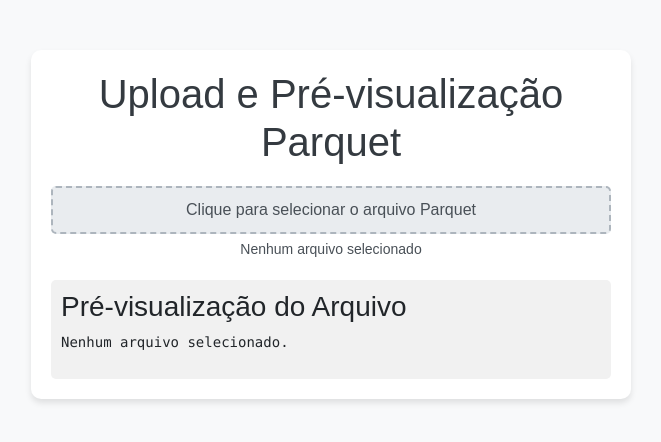
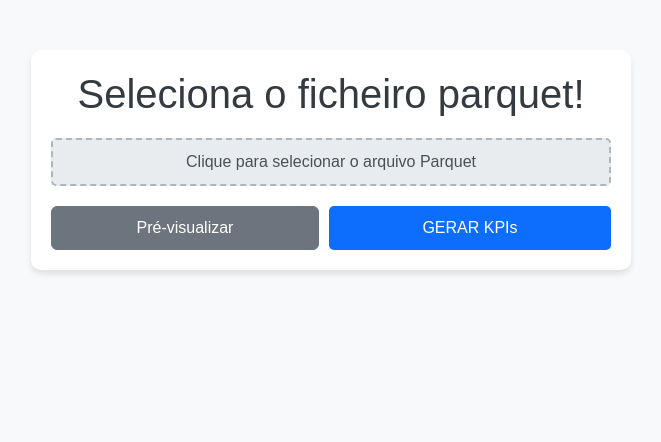
Before and after one commit to euricofsv/EDIT-1, a Flask app: page / in a window 1280 px wide. Shown: the top 442 px of the page, without its empty margins (309-970 px from the left). Run offline with Flask 3, Linux system fonts and the light colour scheme.

Commit message:
versao final v1.0

```diff
--- a/app.py
+++ b/app.py
@@ -1,4 +1,4 @@
-from flask import Flask, request, send_file, render_template
+from flask import Flask, request, send_file, render_template, jsonify
 import pandas as pd
 from openpyxl import Workbook
 from openpyxl.styles import Font, Alignment
@@ -8,58 +8,60 @@ import io
 
 app = Flask(__name__)
 
-#Rota para a página inicial com o formulário de upload
+#pagina inicial
 @app.route("/")
 def home():
     return render_template("Index.html")
 
-#Rota para processar o arquivo Parquet
+#endpoint para criar o ficheiro dos kpis a partir do ficheiro da aula/exercicio
 @app.route("/processar_parquet", methods=["POST"])
 def processar_parquet():
-    #Verifica se o arquivo foi enviado
+    #verifica se o arquivo foi enviado
     if "file" not in request.files:
         return "Nenhum arquivo enviado", 400
 
     file = request.files["file"]
 
-    #Ler o arquivo Parquet
+    #read
     try:
         df = pd.read_parquet(file)
     except Exception as e:
         return f"Erro ao ler o arquivo Parquet: {str(e)}", 400
 
-    #Corrigir erro do datetime
+    #verificar se as colunas necessárias existem
+    required_columns = ["PurchaseDate", "TotalPrice", "PricePerUnit", "Quantity", "CustomerID", "Category", "Region", "ProductName", "PaymentMethod", "TransactionID"]
+    for col in required_columns:
+        if col not in df.columns:
+            return f"Coluna '{col}' não encontrada no arquivo Parquet", 400
+
+    #corrigir erro do datetime(nao faz nada com o ficheiro de exemplo)
     df["PurchaseDate"] = pd.to_datetime(df["PurchaseDate"], errors="coerce")
 
-    #corrigir nulos e numeros
+    #crrigir nulos e números(nao faz nada com o ficheiro de exemplo)(nao faz nada com o ficheiro de exemplo)
     for col in df.columns:
         if df[col].dtype == "object":
-            df[col] = df[col].fillna("N/A")  # #corrigir com na se a coluna for string
+            df[col] = df[col].fillna("N/A")  #corrigir com "N/A" se a coluna for string(nao faz nada com o ficheiro de exemplo)
         else:
-           df[col] = df[col].fillna(0) #corrigir com 0 se a colunar for numerica
+            df[col] = df[col].fillna(0)  #corrigir com 0 se a coluna for numérica(nao faz nada com o ficheiro de exemplo)
 
-    #alterar os brancos para not applicable
+    #alterar os brancos para "Not Applicable"(nao faz nada com o ficheiro de exemplo)
     for col in df.columns:
         if df[col].dtype == "object":
             df[col] = df[col].apply(lambda x: "N/A" if isinstance(x, str) and x.strip() == "" else x)
 
-    #remover duplciados
+    #remover duplicados(nao faz nada com o ficheiro de exemplo)
     duplicates = df.duplicated().sum()
     if duplicates > 0:
-        #print(f"foram encontradas {duplicates} linhas duplicadas")
         df = df.drop_duplicates()
 
-
-    #valores numéricos como string
+    #valores numéricos como string (nao faz nada com o ficheiro de exemplo)
     colunas_num = ["TotalPrice", "PricePerUnit", "Quantity", "CustomerID"]
     for col in colunas_num:
         if df[col].apply(lambda x: isinstance(x, str)).any():
-            #print(f"A coluna '{col}' tem valores não numéricos")
             df[col] = pd.to_numeric(df[col], errors="coerce")
             df[col].fillna(0, inplace=True)
-            #print(f"Valores não numéricos na coluna '{col}' foram alterados")
 
-    #arredondar números float para 2 casas decimais
+    #arrendondar números float para 2 casas decimais
     df["TotalPrice"] = df["TotalPrice"].round(2)
     df["PricePerUnit"] = df["PricePerUnit"].round(2)
 
@@ -84,7 +86,7 @@ def processar_parquet():
     vendas_diarias = df.groupby(df["PurchaseDate"].dt.date)["TotalPrice"].sum()
     clientes_unicos = df["CustomerID"].nunique()
 
-    #Dicionário de KPIs
+    #dicionario dos KPIs genericos
     resultados = {
         "KPI": [
             "Receita Total",
@@ -109,27 +111,27 @@ def processar_parquet():
     #KPIs para DataFrame
     df_resultados = pd.DataFrame(resultados)
 
-    #Vendas por categoria
+    #vendas por categoria
     vendas_por_categoria_df = vendas_por_categoria.reset_index()
     vendas_por_categoria_df.columns = ['Categoria', 'Vendas']
 
-    #Vendas por categoria e região
+    #vendas por categoria e região
     vendas_por_categoria_regiao_df = vendas_por_categoria_regiao.reset_index()
     vendas_por_categoria_regiao_df.columns = ['Categoria', 'Região', 'Vendas']
 
-    #Top 5 produtos
+    #top 5 produtos
     top_produtos_df = top_produtos.reset_index()
     top_produtos_df.columns = ['ID', 'Regiao', 'Produto', 'Quantidade Vendida (TOP 5)']
 
-    #Vendas por método de pagamento
+    #vendas por método de pagamento
     vendas_por_metodo_pagamento_df = vendas_por_metodo_pagamento.reset_index()
     vendas_por_metodo_pagamento_df.columns = ['Método de Pagamento', 'Vendas']
 
-    #Vendas diárias
+    #vendas diárias
     vendas_diarias_df = vendas_diarias.reset_index()
     vendas_diarias_df.columns = ['Data', 'Vendas Diárias']
 
-    #Criar um arquivo Excel em memória
+    #criar um arquivo Excel em memória
     output = io.BytesIO()
     with pd.ExcelWriter(output, engine="openpyxl") as writer:
         df_resultados.to_excel(writer, sheet_name="KPIS", index=False)
@@ -139,7 +141,7 @@ def processar_parquet():
         top_produtos_df.to_excel(writer, sheet_name="Top Produtos", index=False)
         vendas_por_metodo_pagamento_df.to_excel(writer, sheet_name="Vendas por Método de Pagamento", index=False)
 
-    #Retornar o arquivo Excel como resposta
+    #retorna o ficheiro kpis como resposta
     output.seek(0)
     return send_file(
         output,
@@ -148,14 +150,34 @@ def processar_parquet():
         download_name=f"KPIs_{datetime.now().strftime('%Y%m%d')}.xlsx"
     )
 
-#Executar a aplicação
+#endpoint para pré-visualização do arquivo Parquet
+@app.route('/preview_parquet', methods=['POST'])
+def preview_parquet():
+    if 'file' not in request.files:
+        return jsonify({'error': 'Nenhum ficheiro enviado'}), 400
+
+    file = request.files['file']
+    if file.filename == '':
+        return jsonify({'error': 'Nenhum ficheiro selecionado'}), 400
+
+    try:
+        #read
+        df = pd.read_parquet(file)
+
+        #converte as primeiras 5 linhas para HTML
+        preview_html = df.head().to_html(index=False, classes="table table-striped")
+
+        #html da tabela
+        return preview_html
+    except Exception as e:
+        return jsonify({'error': str(e)}), 500
+
+# Executar a aplicação
 #if __name__ == "__main__":
-#    app.run(debug=True)
+    #app.run(debug=True)
 
-#colocar este pedaço de codigo para funcionar no render
-#import os
-
+# Para implantação no Render:
+import os
 if __name__ == "__main__":
-   import os
-   port = int(os.environ.get("PORT", 5000))  # Usa a porta definida pelo Render ou 5000 como fallback
-   app.run(host="0.0.0.0", port=port, debug=False)  # Desative o debug em produção
+     port = int(os.environ.get("PORT", 5000))  # Usa a porta definida pelo Render ou 5000 como fallback
+     app.run(host="0.0.0.0", port=port, debug=False)
--- a/templates/Index.html
+++ b/templates/Index.html
@@ -3,7 +3,8 @@
 <head>
     <meta charset="UTF-8">
     <meta name="viewport" content="width=device-width, initial-scale=1.0">
-    <title>Pré-visualização Parquet</title>
+    <title>A minha primeira API (EDIT)</title>
+
     <link href="https://cdn.jsdelivr.net/npm/bootstrap@5.3.0-alpha1/dist/css/bootstrap.min.css" rel="stylesheet">
     <style>
         body {
@@ -23,9 +24,22 @@
             text-align: center;
             margin-bottom: 20px;
         }
+        .form-label {
+            font-weight: bold;
+            color: #495057;
+        }
+        .btn-primary {
+            background-color: #0d6efd;
+            border: none;
+            padding: 10px 20px;
+            font-size: 16px;
+            border-radius: 5px;
+        }
+        .btn-primary:hover {
+            background-color: #0b5ed7;
+        }
         .file-input {
             margin-bottom: 20px;
-            position: relative;
         }
         .file-input input[type="file"] {
             display: none;
@@ -43,102 +57,128 @@
         .file-input label:hover {
             background-color: #dee2e6;
         }
-        .file-name {
-            display: block;
-            margin-top: 5px;
-            text-align: center;
-            font-size: 14px;
-            color: #495057;
+        .preview-box {
+            margin-top: 20px;
+            padding: 20px;
+            background-color: #ffffff;
+            border: 1px solid #ddd;
+            border-radius: 5px;
+            box-shadow: 0 4px 6px rgba(0, 0, 0, 0.1);
+            max-height: 400px; /* Altura máxima da box */
+            overflow-y: auto; /* Adiciona rolagem vertical */
         }
-        .error-message {
-            color: red;
-            font-size: 14px;
-            margin-top: 10px;
-            display: none;
+        .preview-box h2 {
+            margin-bottom: 15px;
+            font-size: 18px;
+            color: #343a40;
         }
-        .preview {
+        .button-container {
+            display: flex;
+            gap: 10px; /* Espaço entre os botões */
             margin-top: 20px;
-            padding: 10px;
-            background-color: #f1f1f1;
-            border-radius: 5px;
-            max-height: 300px;
-            overflow-y: auto;
+        }
+        .button-container button {
+            flex: 1; /* Faz os botões ocuparem o espaço disponível */
         }
     </style>
 </head>
 <body>
     <div class="container">
-        <h1>Upload e Pré-visualização Parquet</h1>
-        <div class="file-input">
-            <label for="file" id="file-label">Clique para selecionar o arquivo Parquet</label>
-            <input type="file" id="file" accept=".parquet">
-            <span id="file-name" class="file-name">Nenhum arquivo selecionado</span>
-            <div id="error-message" class="error-message">Por favor, selecione um arquivo no formato Parquet (.parquet).</div>
-        </div>
+        <h1>Seleciona o ficheiro parquet!</h1>
+        <form id="upload-form">
+            <div class="file-input">
+                <label for="file" id="file-label">Clique para selecionar o arquivo Parquet</label>
+                <input type="file" name="file" id="file" accept=".parquet" required>
+            </div>
 
-        <!-- Área de pré-visualização -->
-        <div class="preview" id="preview">
-            <h3>Pré-visualização do Arquivo</h3>
-            <pre id="preview-content">Nenhum arquivo selecionado.</pre>
+            <!-- Container para os botões -->
+            <div class="button-container">
+                <button type="button" id="preview-button" class="btn btn-secondary">Pré-visualizar</button>
+                <button type="submit" class="btn btn-primary">GERAR KPIs</button>
+            </div>
+        </form>
+
+        <!-- Div para exibir a pré-visualização -->
+        <div id="preview-section" class="preview-box" style="display: none;">
+            <h2>Pré-visualização (Primeiras 5 linhas)</h2>
+            <div id="preview-content"></div>
+            <button type="button" id="clear-button" class="btn btn-danger mt-3">Limpar Pré-visualização</button>
         </div>
     </div>
 
-    <!-- Apache Arrow JS -->
-    <script type="module">
-        import * as arrow from "https://cdn.jsdelivr.net/npm/apache-arrow@11.0.0/+esm";
+    <script src="https://cdn.jsdelivr.net/npm/bootstrap@5.3.0-alpha1/dist/js/bootstrap.bundle.min.js"></script>
+    <script>
+        document.getElementById('file').addEventListener('change', function(event) {
+            var fileName = event.target.files[0].name;
+            document.getElementById('file-label').textContent = fileName;
+        });
 
-        document.getElementById('file').addEventListener('change', async function(event) {
-            const file = event.target.files[0];
-            const errorMessage = document.getElementById('error-message');
-            const previewContent = document.getElementById('preview-content');
-            const fileNameDisplay = document.getElementById('file-name');
-
-            if (file) {
-                fileNameDisplay.textContent = file.name; // Exibir o nome do ficheiro
+        // Pré-visualização
+        document.getElementById('preview-button').addEventListener('click', function() {
+            var fileInput = document.getElementById('file');
+            if (fileInput.files.length === 0) {
+                alert('Por favor, selecione um ficheiro Parquet.');
+                return;
             }
 
-            if (file && file.name.endsWith('.parquet')) {
-                errorMessage.style.display = 'none';
-                previewContent.textContent = 'Carregando...';
+            var formData = new FormData();
+            formData.append('file', fileInput.files[0]);
 
-                try {
-                    const reader = new FileReader();
-                    reader.onload = async function(e) {
-                        try {
-                            const buffer = e.target.result;
-                            const table = arrow.tableFromIPC(buffer); // Lê o Parquet
+            fetch('/preview_parquet', {
+                method: 'POST',
+                body: formData
+            })
+            .then(response => response.text())
+            .then(data => {
+                // Exibe a pré-visualização na div
+                document.getElementById('preview-content').innerHTML = data;
+                document.getElementById('preview-section').style.display = 'block';
+            })
+            .catch(error => {
+                console.error('Erro ao pré-visualizar o ficheiro:', error);
+            });
+        });
 
-                            if (table.numRows === 0) {
-                                previewContent.textContent = "Arquivo vazio.";
-                                return;
-                            }
+        // Limpar pré-visualização
+        document.getElementById('clear-button').addEventListener('click', function() {
+            document.getElementById('preview-content').innerHTML = '';
+            document.getElementById('preview-section').style.display = 'none';
+            document.getElementById('file').value = ''; // Limpa o input de arquivo
+            document.getElementById('file-label').textContent = 'Clique para selecionar o arquivo Parquet';
+        });
 
-                            let previewText = "Pré-visualização das primeiras 5 linhas:\n";
-                            const numRows = Math.min(5, table.numRows);
-                            for (let i = 0; i < numRows; i++) {
-                                const row = {};
-                                table.schema.fields.forEach((field, colIndex) => {
-                                    row[field.name] = table.getColumnAt(colIndex).get(i);
-                                });
-                                previewText += JSON.stringify(row, null, 2) + "\n";
-                            }
+        // Envio do formulário para gerar KPIs
+        document.getElementById('upload-form').addEventListener('submit', function(event) {
+            event.preventDefault();
 
-                            previewContent.textContent = previewText;
-                        } catch (error) {
-                            previewContent.textContent = 'Erro ao ler o arquivo Parquet.';
-                            console.error(error);
-                        }
-                    };
-                    reader.readAsArrayBuffer(file);
-                } catch (error) {
-                    errorMessage.style.display = 'block';
-                    previewContent.textContent = 'Erro ao carregar o arquivo.';
-                    console.error(error);
-                }
-            } else {
-                errorMessage.style.display = 'block';
-                previewContent.textContent = 'Nenhum arquivo selecionado.';
+            var fileInput = document.getElementById('file');
+            if (fileInput.files.length === 0) {
+                alert('Por favor, selecione um ficheiro Parquet.');
+                return;
             }
+
+            var formData = new FormData();
+            formData.append('file', fileInput.files[0]);
+
+            fetch('/processar_parquet', {
+                method: 'POST',
+                body: formData
+            })
+            .then(response => response.blob())
+            .then(blob => {
+                // Cria um link para download do arquivo Excel
+                const url = window.URL.createObjectURL(blob);
+                const a = document.createElement('a');
+                a.href = url;
+                a.download = `KPIs_${new Date().toISOString().slice(0, 10)}.xlsx`;
+                document.body.appendChild(a);
+                a.click();
+                document.body.removeChild(a);
+                window.URL.revokeObjectURL(url);
+            })
+            .catch(error => {
+                console.error('Erro ao gerar KPIs:', error);
+            });
         });
     </script>
 </body>
```
